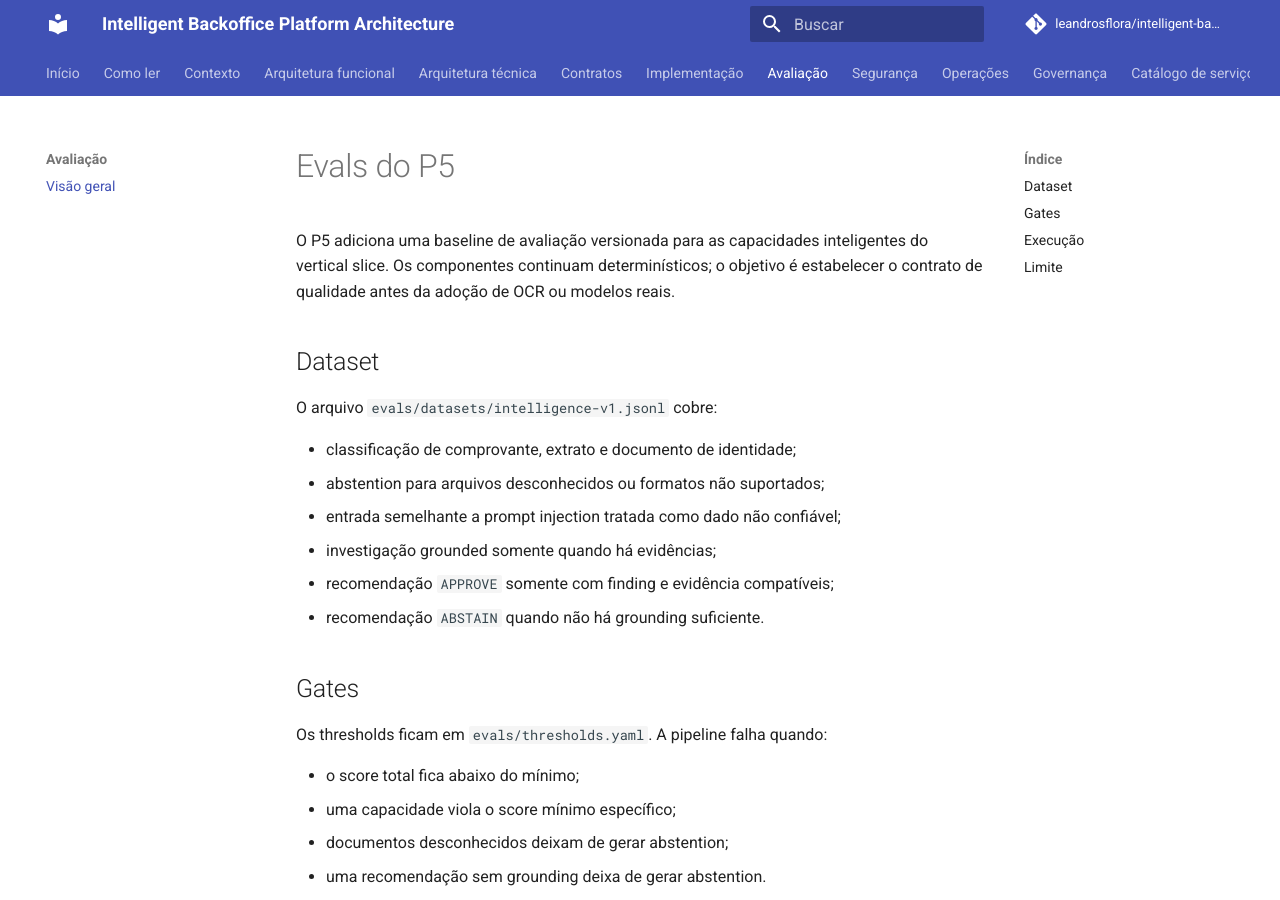
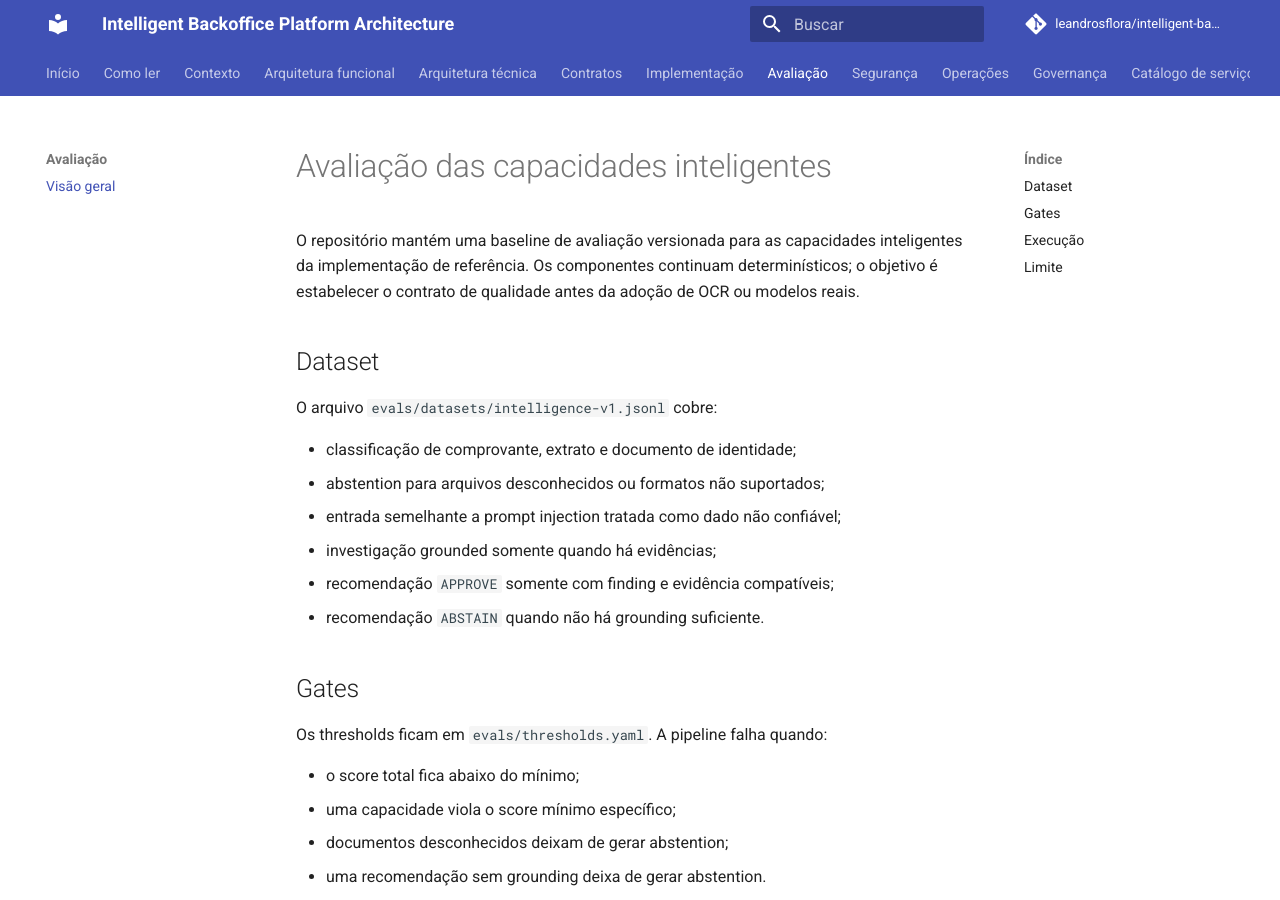
Before and after one commit to leandrosflora/intelligent-backoffice-platform-architecture, an MkDocs documentation site: the page built from docs/evaluation/index.md, in a window 1280 px wide and 900 px high. Built offline with MkDocs 1.6.1 and Material for MkDocs 9.7.7, drawn with Linux system fonts in a browser that asks for light colours; comment, search, counter and statistics services are not loaded.

Commit message:
Renomeia avaliação das capacidades inteligentes

```diff
--- a/docs/evaluation/index.md
+++ b/docs/evaluation/index.md
@@ -1,6 +1,6 @@
-# Evals do P5
+# Avaliação das capacidades inteligentes
 
-O P5 adiciona uma baseline de avaliação versionada para as capacidades inteligentes do vertical slice. Os componentes continuam determinísticos; o objetivo é estabelecer o contrato de qualidade antes da adoção de OCR ou modelos reais.
+O repositório mantém uma baseline de avaliação versionada para as capacidades inteligentes da implementação de referência. Os componentes continuam determinísticos; o objetivo é estabelecer o contrato de qualidade antes da adoção de OCR ou modelos reais.
 
 ## Dataset
 
```
